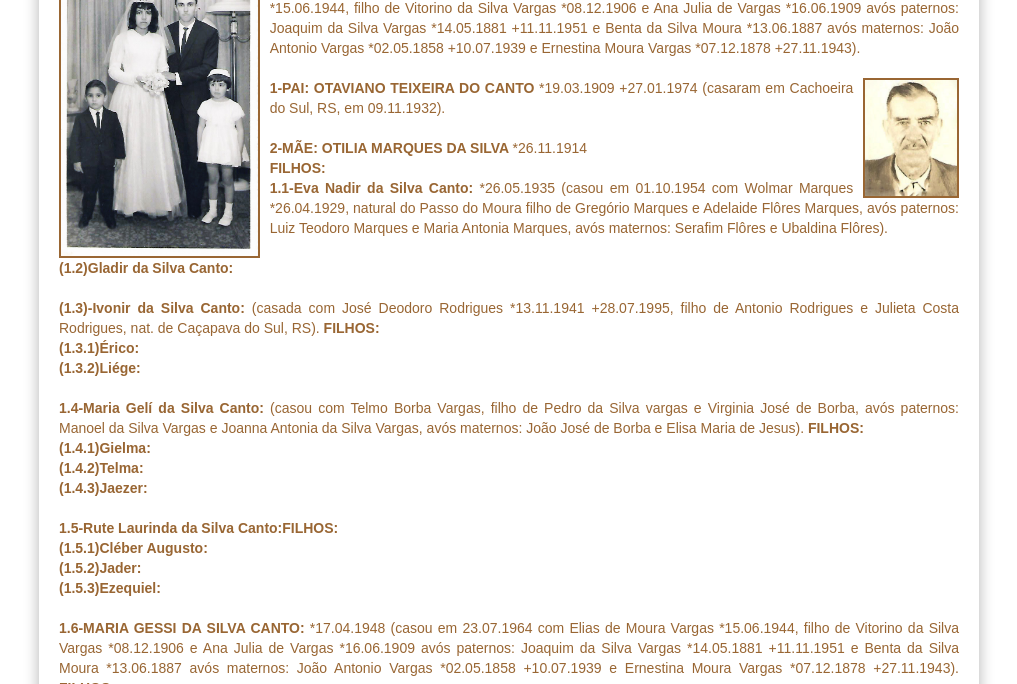
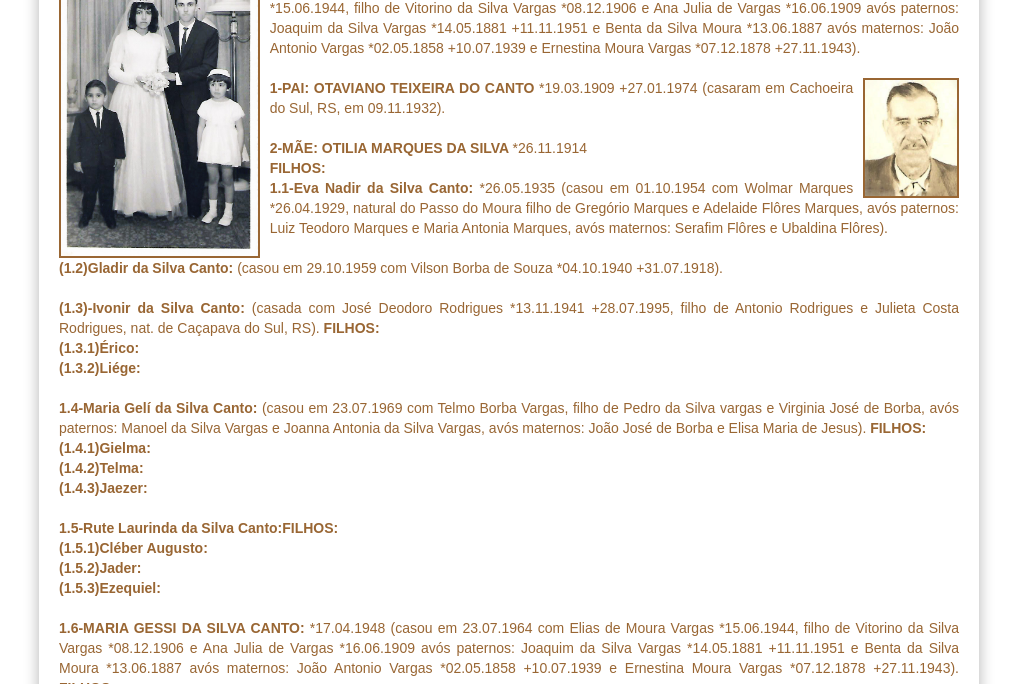
Before and after one commit to claudiovargas1955/claudiovargas1955.github.io, a Jekyll site: the page built from _pages/genealogia-da-familia-teixeira-do-canto.html, in a window 1280 px wide and 900 px high, scrolled down 1024 px, cut to the strip 0-684 px from the top of the window. Shown: the whole strip, without its empty margins (131-1148 px from the left). Built offline with Jekyll 4.4.1, drawn with Linux system fonts in a browser that asks for light colours; some web fonts are replaced.

Commit message:
Update genealogia-da-familia-teixeira-do-canto.html

```diff
--- a/_pages/genealogia-da-familia-teixeira-do-canto.html
+++ b/_pages/genealogia-da-familia-teixeira-do-canto.html
@@ -84,14 +84,14 @@ Moura *13.06.1887 avós maternos: João Antonio Vargas *02.05.1858 +10.07.1939 e
 de Gregório Marques e Adelaide Flôres Marques, avós paternos: Luiz Teodoro Marques e Maria Antonia Marques, avós maternos: Serafim
 Flôres e Ubaldina Flôres). <br><br>
 
-<b>(1.2)Gladir da Silva Canto: </b><br><br>
+<b>(1.2)Gladir da Silva Canto: </b>(casou em 29.10.1959 com Vilson Borba de Souza *04.10.1940 +31.07.1918). <br><br>
 
 <b>(1.3)-Ivonir da Silva Canto:</b> (casada com José Deodoro Rodrigues *13.11.1941 +28.07.1995, filho de Antonio Rodrigues e Julieta
 Costa Rodrigues, nat. de Caçapava do Sul, RS). <b>FILHOS:</b><br>
   <b>(1.3.1)Érico:</b><br>
   <b>(1.3.2)Liége:</b><br><br>
 
-<b>1.4-Maria Gelí da Silva Canto:</b> (casou com Telmo Borba Vargas, filho de Pedro da Silva vargas e Virginia José de Borba, avós
+<b>1.4-Maria Gelí da Silva Canto:</b> (casou em 23.07.1969 com Telmo Borba Vargas, filho de Pedro da Silva vargas e Virginia José de Borba, avós
 paternos: Manoel da Silva Vargas e Joanna Antonia da Silva Vargas, avós maternos: João José de Borba e Elisa Maria de Jesus).
 <b>FILHOS: </b><br>
     <b>(1.4.1)Gielma: </b><br>
```
